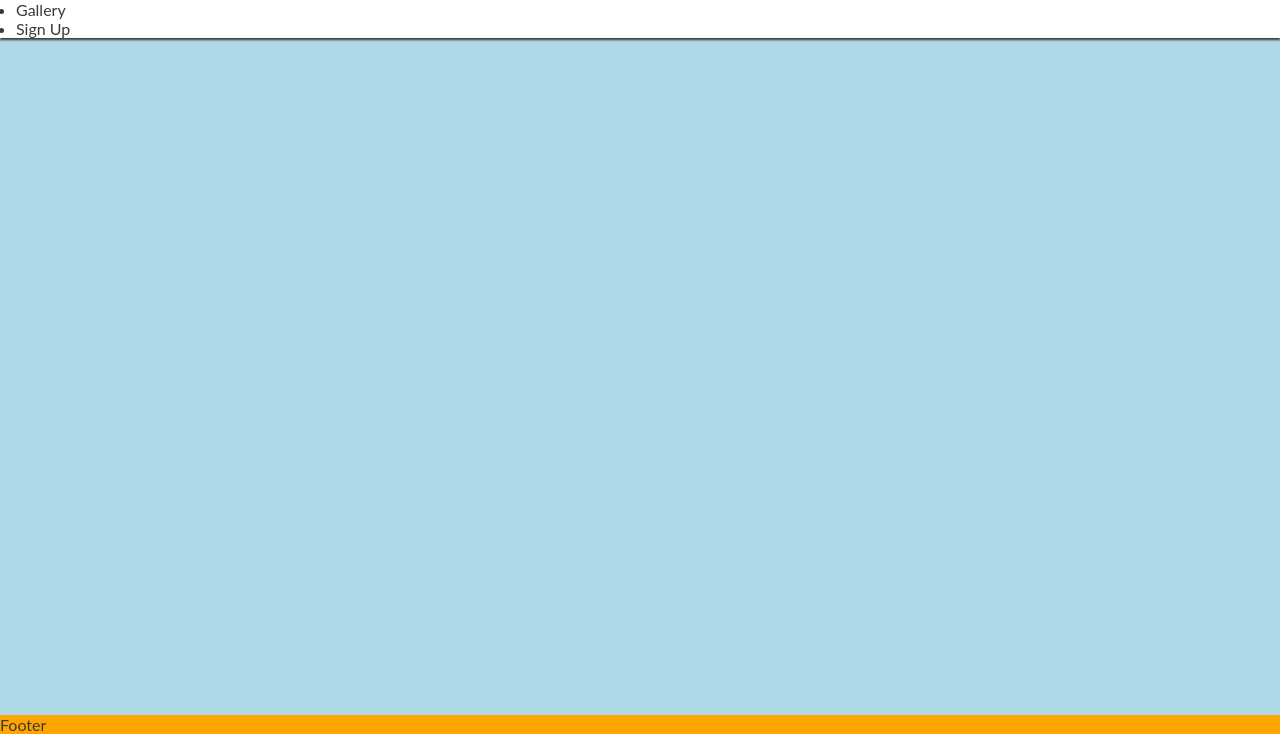
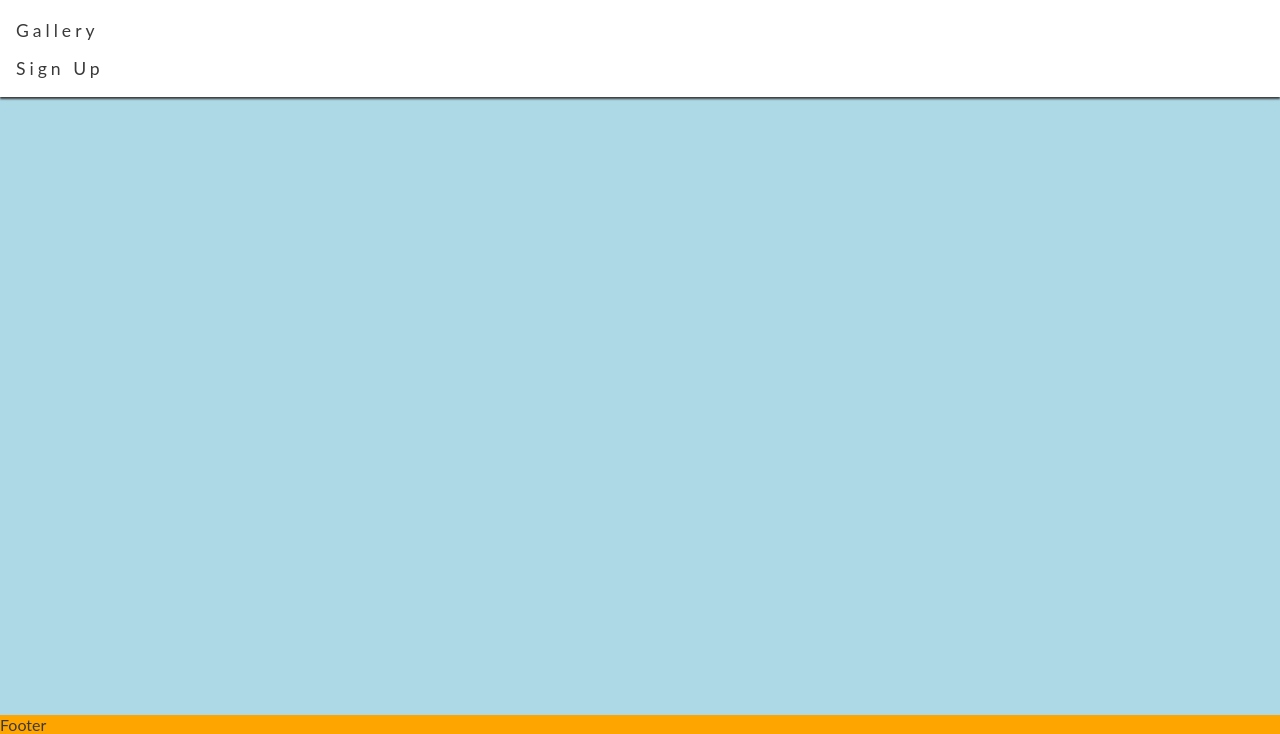
Before and after one commit to JDev2022/love-running, a plain HTML site: page index.html in a window 1280 px wide. Shown: the part 66-800 px from the top of the page. Drawn offline with nearby package versions, Linux system fonts and the light colour scheme.

Commit message:
Style the navbar menu

```diff
--- a/assets/CSS/style.css
+++ b/assets/CSS/style.css
@@ -38,6 +38,20 @@ h1 {
     color: #252525;
 }
 
+#menu {
+    font-size: 110%;
+    letter-spacing: 4px;
+    list-style-type: none;
+}
+
+#menu li {
+    margin-bottom: 1em;
+}
+
+.active {
+    border-bottom: 1px solid #3a3a3a;
+}
+
 /*main*/
 main {
     background-color: lightblue;
--- a/index.html
+++ b/index.html
@@ -21,7 +21,7 @@
             <h1 id="logo">Love Running</h1>
         </a>
         <nav>
-            <ul>
+            <ul id="menu">
                 <li><a href="">Home</a></li>
                 <li><a href="">Gallery</a></li>
                 <li><a href="">Sign Up</a></li>
```
